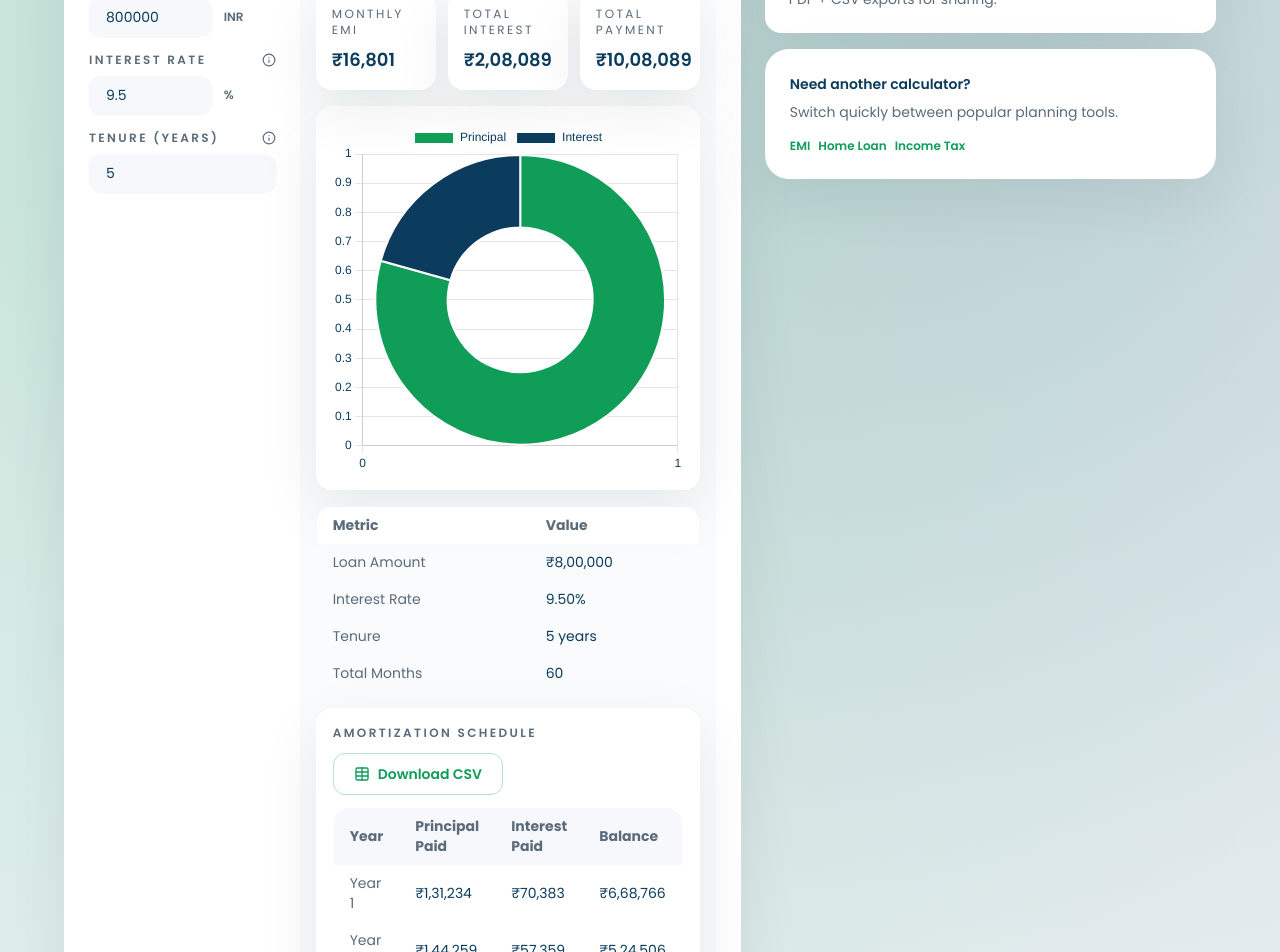
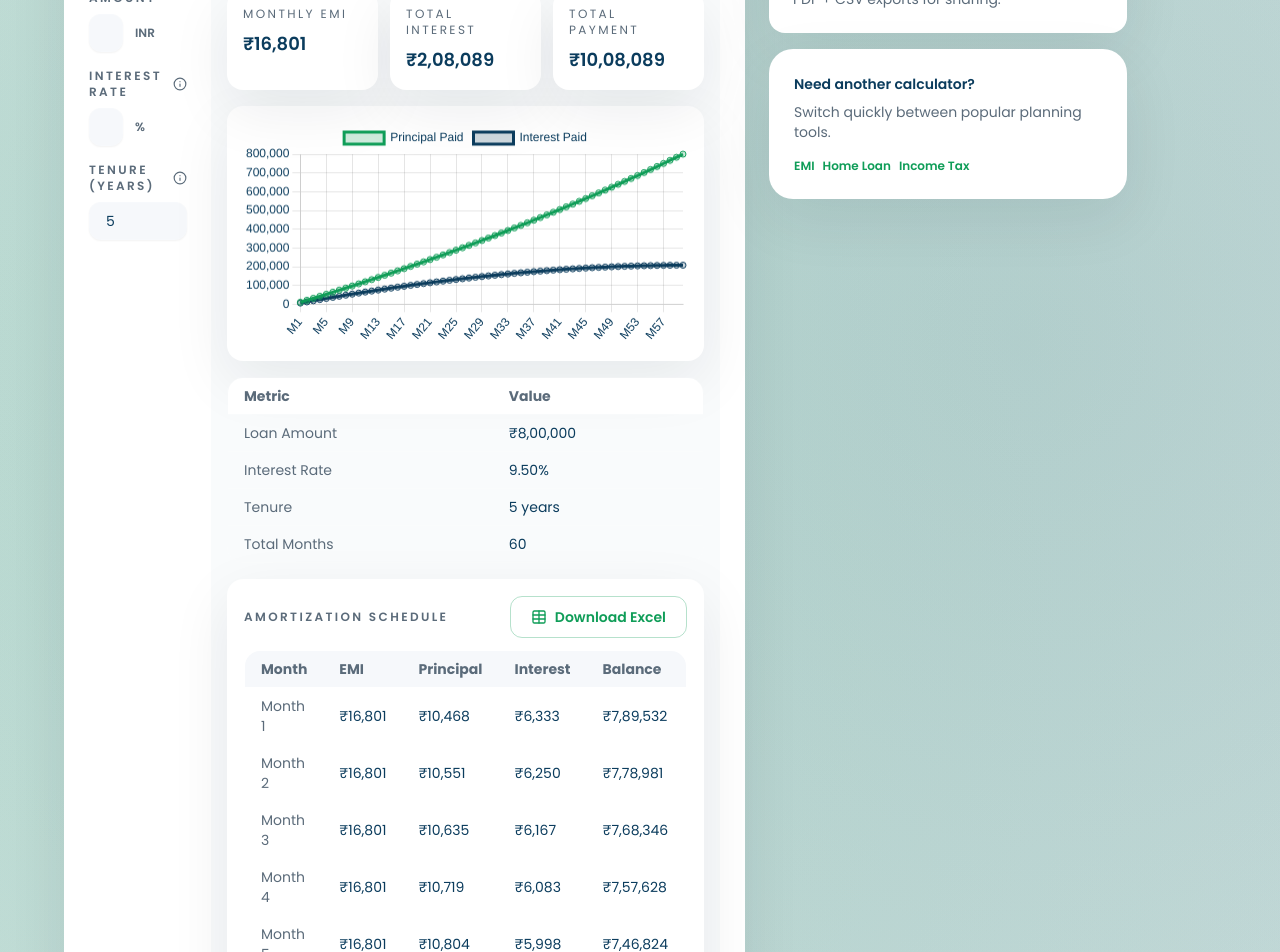
Before and after one commit to mkhanzk/FianceWebsiteforIndian, a Next.js app: page /calculators/car-loan-calculator in a window 1280 px wide. Shown: the part 380-1332 px from the top of the page. Built offline with nearby package versions, Linux system fonts and the light colour scheme.

Commit message:
Update charts and Excel schedule

```diff
--- a/components/CalculatorCard.tsx
+++ b/components/CalculatorCard.tsx
@@ -1,9 +1,8 @@
-import { Download, Share2, Camera, Table } from 'lucide-react';
+import { Share2, Camera, Table } from 'lucide-react';
 import { useMemo, useRef, useState } from 'react';
 import html2canvas from 'html2canvas';
 import { CalculatorConfig } from '../data/calculators';
 import { formatINR, formatNumber, formatPercent } from '../lib/format';
-import { downloadCalculatorPdf } from '../lib/pdf';
 import ChartBlock from './ChartBlock';
 import Tooltip from './Tooltip';
 
@@ -42,41 +41,28 @@ const CalculatorCard = ({ calculator }: { calculator: CalculatorConfig }) => {
     setValues((prev) => ({ ...prev, [id]: Number.isFinite(parsed) ? parsed : 0 }));
   };
 
-  const handleDownloadPdf = () => {
-    const chartImage = chartRef.current?.toBase64Image?.();
-    const inputs = calculator.inputs.map((input) => ({
-      label: input.label,
-      value: formatInputValue(values[input.id], input.unit)
-    }));
-    downloadCalculatorPdf({
-      title: calculator.title,
-      inputs,
-      summary: result.summary.map((item) => ({ label: item.label, value: item.value })),
-      chartImage,
-      schedule: result.schedule
-        ? result.schedule.map((row) => ({
-            label: row.label,
-            value: `Principal ${row.principal} | Interest ${row.interest} | Balance ${row.balance}`
-          }))
-        : undefined
-    });
-  };
+  const handleDownloadExcel = () => {
+    if (!result.schedule) return;
+    const header = ['Month', 'EMI', 'Principal', 'Interest', 'Balance'];
+    const rows = result.schedule.map((row) => [row.label, row.emi, row.principal, row.interest, row.balance]);
+    const table = [
+      '<table>',
+      '<thead><tr>',
+      header.map((cell) => `<th>${cell}</th>`).join(''),
+      '</tr></thead>',
+      '<tbody>',
+      rows.map((row) => `<tr>${row.map((cell) => `<td>${cell}</td>`).join('')}</tr>`).join(''),
+      '</tbody></table>'
+    ].join('');
 
-  const handleDownloadCsv = () => {
-    if (!result.schedule) return;
-    const rows = [
-      ['Year', 'Principal Paid', 'Interest Paid', 'Balance'],
-      ...result.schedule.map((row) => [row.label, row.principal, row.interest, row.balance])
-    ];
-    const csv = rows.map((row) => row.join(',')).join('\n');
-    const blob = new Blob([csv], { type: 'text/csv;charset=utf-8;' });
+    const blob = new Blob([table], { type: 'application/vnd.ms-excel;charset=utf-8;' });
     const url = URL.createObjectURL(blob);
     const link = document.createElement('a');
     link.href = url;
-    link.download = `${calculator.slug}-schedule.csv`;
+    link.download = `${calculator.slug}-schedule.xls`;
     link.click();
     URL.revokeObjectURL(url);
-    setStatus('Schedule downloaded.');
+    setStatus('Excel schedule downloaded.');
   };
 
   const handleShare = async () => {
@@ -212,18 +198,19 @@ const CalculatorCard = ({ calculator }: { calculator: CalculatorConfig }) => {
             <div className="rounded-2xl border border-white/10 bg-surface p-4 shadow-card">
               <div className="flex flex-wrap items-center justify-between gap-3">
                 <p className="text-xs font-semibold uppercase tracking-[0.2em] text-muted">Amortization Schedule</p>
-                <button type="button" className="btn-secondary" onClick={handleDownloadCsv}>
+                <button type="button" className="btn-secondary" onClick={handleDownloadExcel}>
                   <Table size={16} />
-                  Download CSV
+                  Download Excel
                 </button>
               </div>
               <div className="mt-3 overflow-hidden rounded-2xl border border-white/10">
                 <table className="w-full text-sm">
                   <thead className="bg-base text-muted">
                     <tr>
-                      <th className="px-4 py-2 text-left">Year</th>
-                      <th className="px-4 py-2 text-left">Principal Paid</th>
-                      <th className="px-4 py-2 text-left">Interest Paid</th>
+                      <th className="px-4 py-2 text-left">Month</th>
+                      <th className="px-4 py-2 text-left">EMI</th>
+                      <th className="px-4 py-2 text-left">Principal</th>
+                      <th className="px-4 py-2 text-left">Interest</th>
                       <th className="px-4 py-2 text-left">Balance</th>
                     </tr>
                   </thead>
@@ -231,6 +218,7 @@ const CalculatorCard = ({ calculator }: { calculator: CalculatorConfig }) => {
                     {result.schedule.map((row) => (
                       <tr key={row.label} className="border-t border-white/10">
                         <td className="px-4 py-2 text-muted">{row.label}</td>
+                        <td className="px-4 py-2 text-text">{row.emi}</td>
                         <td className="px-4 py-2 text-text">{row.principal}</td>
                         <td className="px-4 py-2 text-text">{row.interest}</td>
                         <td className="px-4 py-2 text-text">{row.balance}</td>
@@ -260,10 +248,6 @@ const CalculatorCard = ({ calculator }: { calculator: CalculatorConfig }) => {
       </div>
 
       <div className="mt-6 flex flex-wrap items-center gap-3">
-        <button type="button" className="btn-primary" onClick={handleDownloadPdf}>
-          <Download size={16} />
-          Download PDF
-        </button>
         <button type="button" className="btn-secondary" onClick={handleShare}>
           <Share2 size={16} />
           Share Results
--- a/components/ChartBlock.tsx
+++ b/components/ChartBlock.tsx
@@ -31,7 +31,7 @@ const ChartBlock = ({
 
   const options = useMemo(() => {
     const color = isDark ? '#e2e8f0' : '#0b3c5d';
-    return {
+    const base: any = {
       responsive: true,
       plugins: {
         legend: {
@@ -43,7 +43,31 @@ const ChartBlock = ({
         y: { ticks: { color } }
       }
     };
-  }, [isDark]);
+
+    if (chart.type === 'doughnut' || chart.type === 'pie') {
+      return {
+        ...base,
+        plugins: {
+          ...base.plugins,
+          tooltip: {
+            callbacks: {
+              label: (context: any) => {
+                const data = context.chart?.data?.datasets?.[context.datasetIndex]?.data ?? [];
+                const total = data.reduce((sum: number, entry: any) => sum + Number(entry || 0), 0);
+                const value = Number(data[context.dataIndex] || 0);
+                const percent = total ? (value / total) * 100 : 0;
+                const label = context.label ?? 'Value';
+                const percentText = percent % 1 === 0 ? percent.toFixed(0) : percent.toFixed(1);
+                return `${label}: ${percentText}%`;
+              }
+            }
+          }
+        }
+      };
+    }
+
+    return base;
+  }, [isDark, chart.type]);
 
   const refProps = chartRef ? { ref: chartRef } : {};
 
--- a/data/calculators.ts
+++ b/data/calculators.ts
@@ -20,7 +20,7 @@ export type CalculatorResult = {
     type: 'doughnut' | 'line' | 'bar';
     data: unknown;
   };
-  schedule?: { label: string; principal: string; interest: string; balance: string }[];
+  schedule?: { label: string; emi: string; principal: string; interest: string; balance: string }[];
   insights?: string[];
   disclaimer?: string;
 };
@@ -79,26 +79,31 @@ const buildLoanResult = (principal: number, rate: number, years: number): Calcul
   const totalInterest = totalPayment - principal;
 
   let balance = principal;
-  const schedule: { label: string; principal: string; interest: string; balance: string }[] = [];
-  const yearsCount = Math.ceil(months / 12);
+  const schedule: { label: string; emi: string; principal: string; interest: string; balance: string }[] = [];
+  const principalSeries: number[] = [];
+  const interestSeries: number[] = [];
+  const labels: string[] = [];
+  let cumulativePrincipal = 0;
+  let cumulativeInterest = 0;
 
-  for (let yearIndex = 0; yearIndex < yearsCount; yearIndex += 1) {
-    let principalPaid = 0;
-    let interestPaid = 0;
-    const monthsInYear = Math.min(12, months - yearIndex * 12);
-    for (let month = 0; month < monthsInYear; month += 1) {
-      const interest = balance * monthlyRate;
-      const principalComponent = emi - interest;
-      balance = Math.max(0, balance - principalComponent);
-      principalPaid += principalComponent;
-      interestPaid += interest;
-    }
+  for (let monthIndex = 0; monthIndex < months; monthIndex += 1) {
+    const interest = balance * monthlyRate;
+    const principalComponent = emi - interest;
+    balance = Math.max(0, balance - principalComponent);
+    cumulativePrincipal += principalComponent;
+    cumulativeInterest += interest;
+
     schedule.push({
-      label: `Year ${yearIndex + 1}`,
-      principal: formatINR(principalPaid),
-      interest: formatINR(interestPaid),
+      label: `Month ${monthIndex + 1}`,
+      emi: formatINR(emi),
+      principal: formatINR(principalComponent),
+      interest: formatINR(interest),
       balance: formatINR(balance)
     });
+
+    labels.push(`M${monthIndex + 1}`);
+    principalSeries.push(Number(cumulativePrincipal.toFixed(0)));
+    interestSeries.push(Number(cumulativeInterest.toFixed(0)));
   }
 
   return {
@@ -114,13 +119,23 @@ const buildLoanResult = (principal: number, rate: number, years: number): Calcul
       { label: 'Total Months', value: `${months}` }
     ],
     chart: {
-      type: 'doughnut',
+      type: 'line',
       data: {
-        labels: ['Principal', 'Interest'],
+        labels,
         datasets: [
           {
-            data: [principal, totalInterest],
-            backgroundColor: ['#0F9D58', '#0B3C5D']
+            label: 'Principal Paid',
+            data: principalSeries,
+            borderColor: '#0F9D58',
+            backgroundColor: 'rgba(15, 157, 88, 0.2)',
+            tension: 0.35
+          },
+          {
+            label: 'Interest Paid',
+            data: interestSeries,
+            borderColor: '#0B3C5D',
+            backgroundColor: 'rgba(11, 60, 93, 0.2)',
+            tension: 0.35
           }
         ]
       }
```
